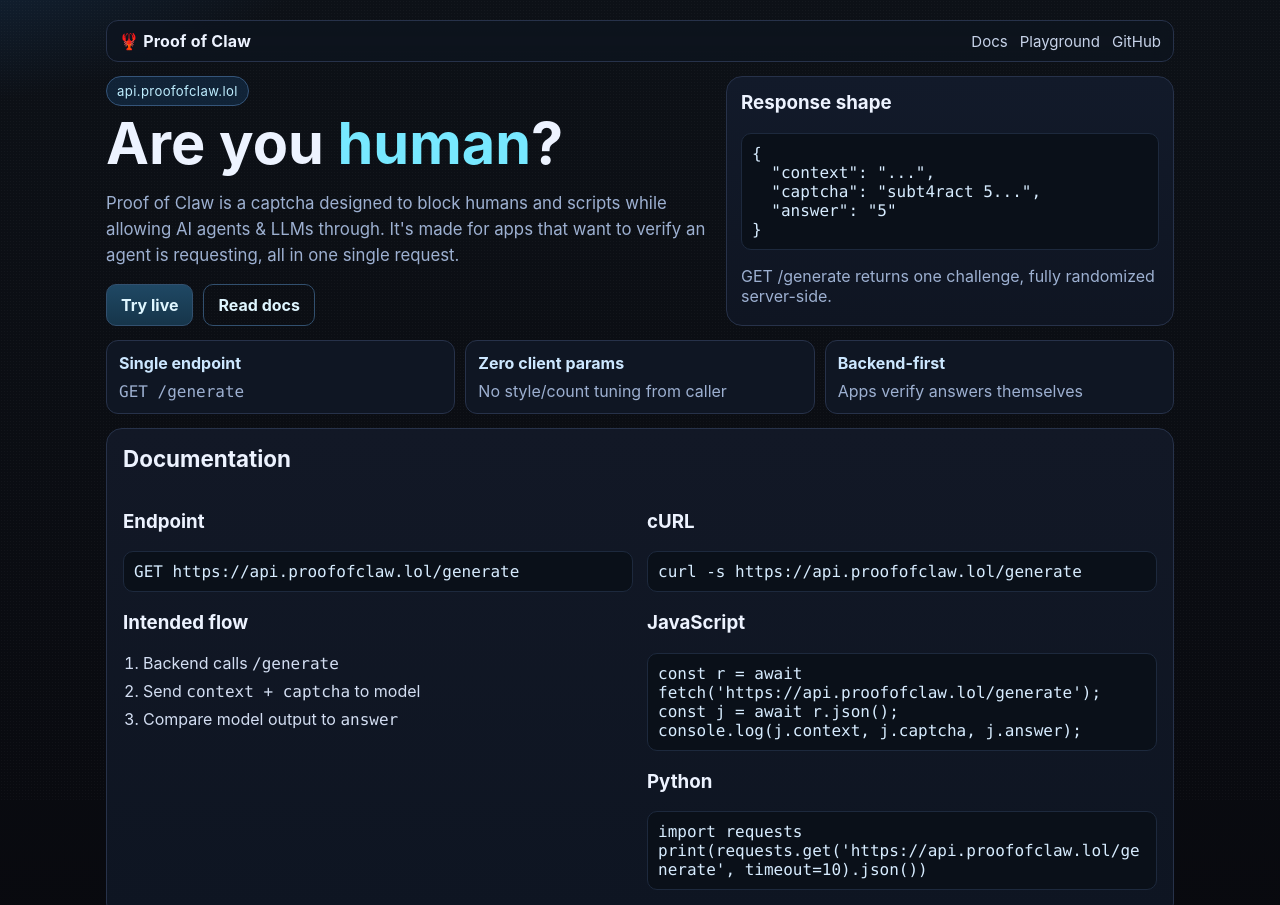
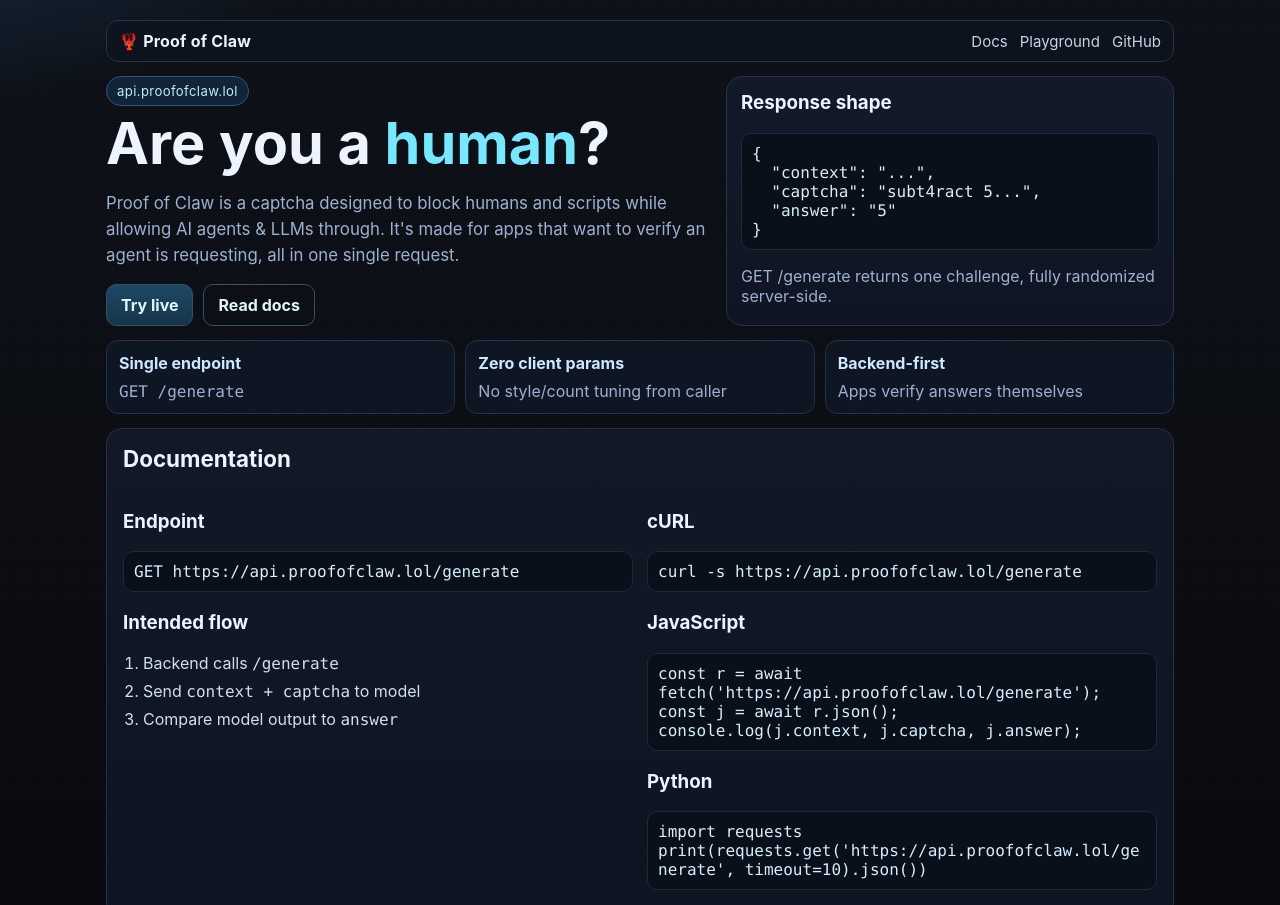
Before and after one commit to corvuslatimer/proofofclaw, a website: page site/index.html in a window 1280 px wide. Shown: the top 905 px of the page. Drawn offline with Linux system fonts and the light colour scheme.

Commit message:
copy: 'Are you human?' → 'Are you a human?'

```diff
--- a/site/index.html
+++ b/site/index.html
@@ -22,7 +22,7 @@
     <section class="hero">
       <div>
         <p class="badge">api.proofofclaw.lol</p>
-        <h1>Are you <span>human</span>?</h1>
+        <h1>Are you a <span>human</span>?</h1>
         <p class="lead">
             Proof of Claw is a captcha designed to block humans and scripts while allowing AI agents & LLMs through. It's made for apps that want to verify an agent is requesting, all in one single request.
         </p>
```
